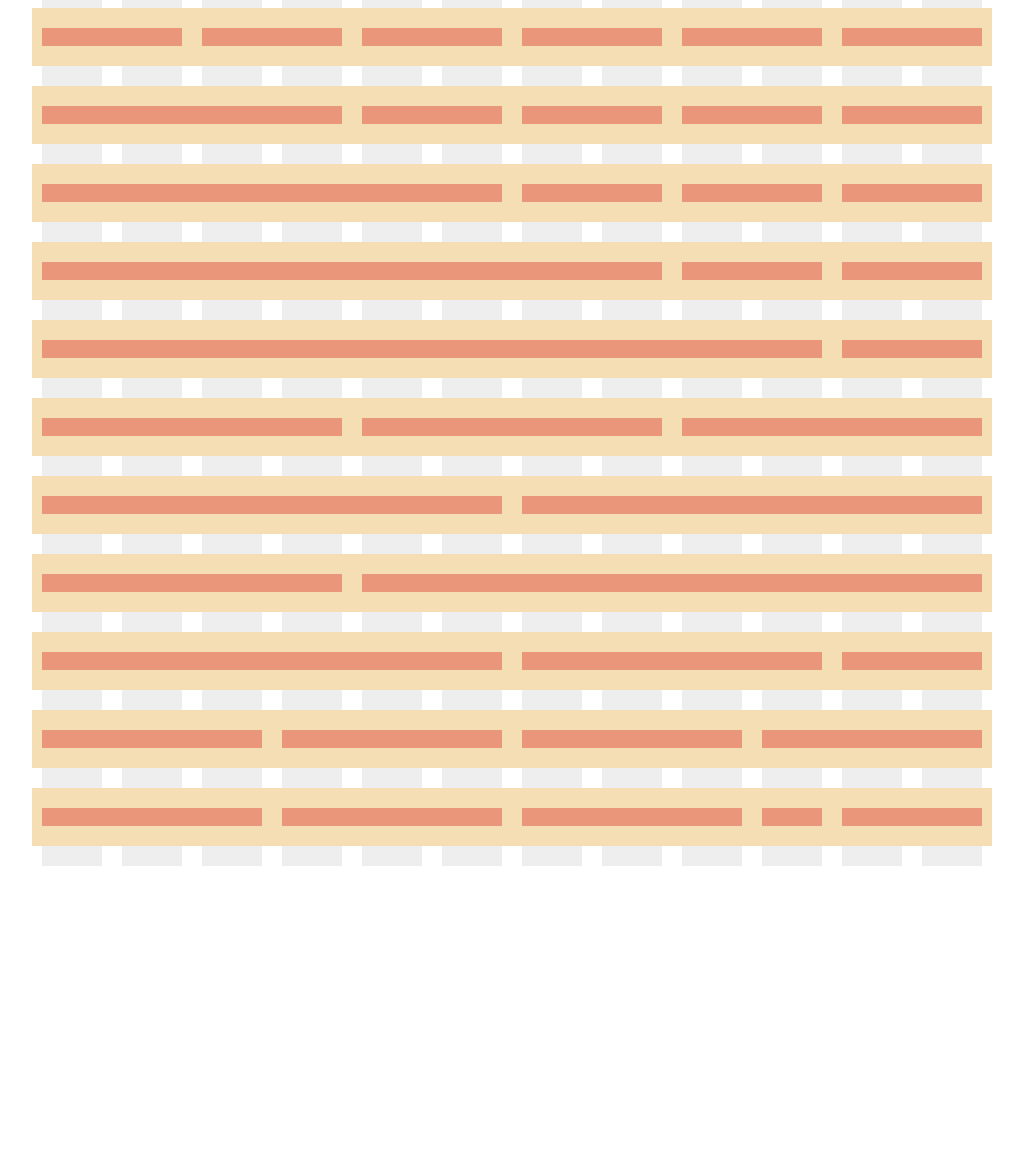
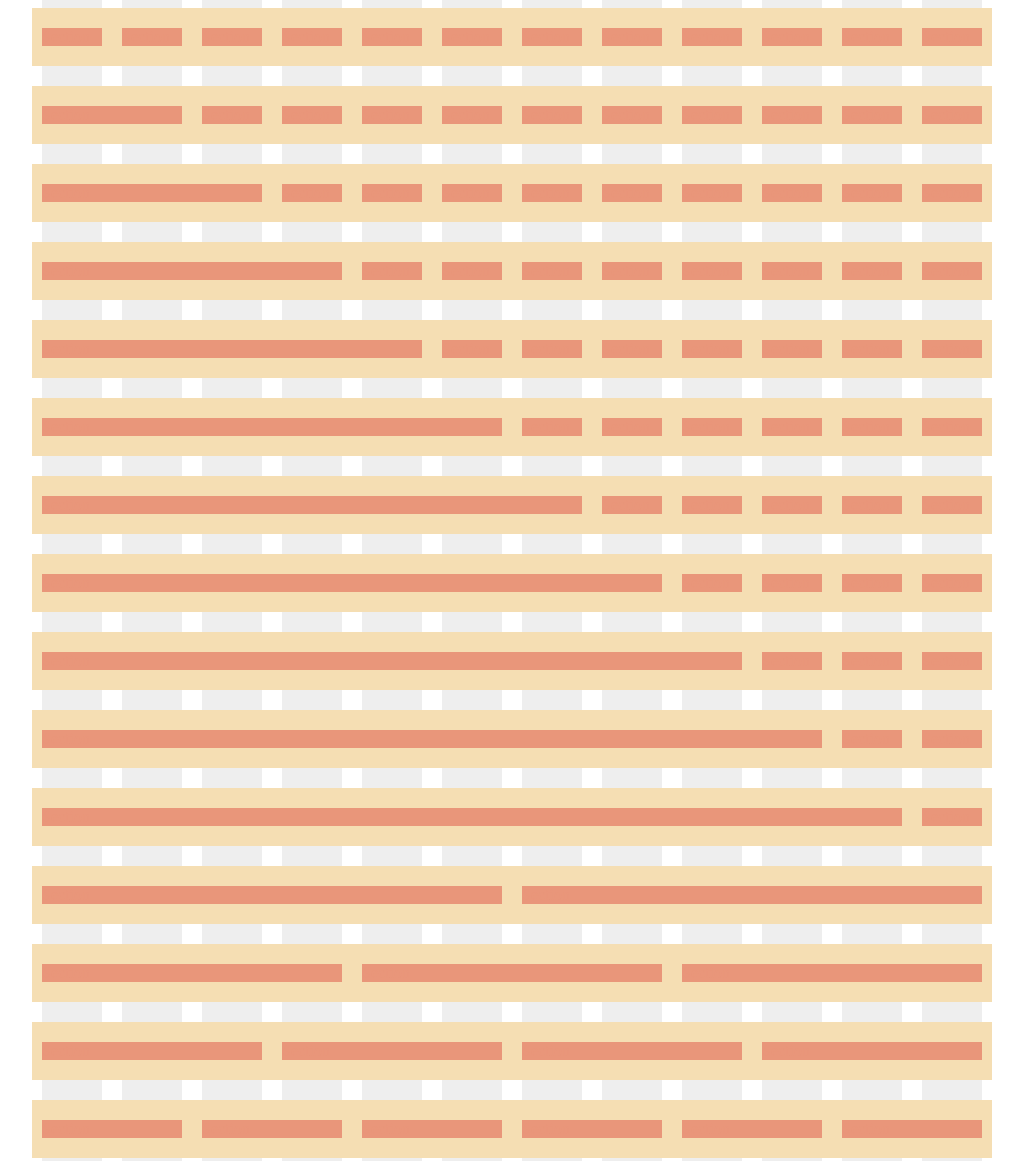
Before and after one commit to strange/css-sections, a plain HTML site: page example/index.html in a window 1280 px wide. Shown: the top 1161 px of the page, without its empty margins (128-1151 px from the left). Before the commit the page ends 866 px from the top, so only its background shows below. Drawn offline with Linux system fonts and the light colour scheme.

Commit message:
Moved from 6 to 12 sections in a container.

```diff
--- a/css/sections.compressed.css
+++ b/css/sections.compressed.css
@@ -1 +1 @@
-.sections{width:960px;overflow:hidden}.sections .section{float:left;display:inline;margin-left:10px;margin-right:10px;width:140px}.sections .section.halfweight{width:60px}.sections .section.sesquiweight{width:220px}.sections .section.doubleweight{width:300px}.sections .section.tripleweight{width:460px}.sections .section.quadweight{width:620px}.sections .section.quinweight{width:780px}
+.sections{width:960px;overflow:hidden}.sections .section{float:left;display:inline;margin-left:10px;margin-right:10px;width:60px}.sections .section.doubleweight{width:140px}.sections .section.tripleweight{width:220px}.sections .section.quadweight{width:300px}.sections .section.quinweight{width:380px}.sections .section.hexweight{width:460px}.sections .section.septweight{width:540px}.sections .section.octweight{width:620px}.sections .section.nonweight{width:700px}.sections .section.decweight{width:780px}.sections .section.undecweight{width:860px}
--- a/css/sections.css
+++ b/css/sections.css
@@ -8,12 +8,16 @@
     display: inline;
     margin-left: 10px;
     margin-right: 10px;
-    width: 140px;
+    width: 60px;
 }
 
-.sections .section.halfweight { width: 60px; }
-.sections .section.sesquiweight { width: 220px; }
-.sections .section.doubleweight { width: 300px; }
-.sections .section.tripleweight { width: 460px; }
-.sections .section.quadweight { width: 620px; }
-.sections .section.quinweight { width: 780px; }
+.sections .section.doubleweight { width: 140px; }
+.sections .section.tripleweight { width: 220px; }
+.sections .section.quadweight { width: 300px; }
+.sections .section.quinweight { width: 380px; }
+.sections .section.hexweight { width: 460px; }
+.sections .section.septweight { width: 540px; }
+.sections .section.octweight { width: 620px; }
+.sections .section.nonweight { width: 700px; }
+.sections .section.decweight { width: 780px; }
+.sections .section.undecweight { width: 860px; }
--- a/example/index.html
+++ b/example/index.html
@@ -17,9 +17,21 @@
             <div class="section">Section</div>
             <div class="section">Section</div>
             <div class="section">Section</div>
+            <div class="section">Section</div>
+            <div class="section">Section</div>
+            <div class="section">Section</div>
+            <div class="section">Section</div>
+            <div class="section">Section</div>
+            <div class="section">Section</div>
         </div>
         <div class="sections">
             <div class="section doubleweight">Section</div>
+            <div class="section">Section</div>
+            <div class="section">Section</div>
+            <div class="section">Section</div>
+            <div class="section">Section</div>
+            <div class="section">Section</div>
+            <div class="section">Section</div>
             <div class="section">Section</div>
             <div class="section">Section</div>
             <div class="section">Section</div>
@@ -30,46 +42,99 @@
             <div class="section">Section</div>
             <div class="section">Section</div>
             <div class="section">Section</div>
+            <div class="section">Section</div>
+            <div class="section">Section</div>
+            <div class="section">Section</div>
+            <div class="section">Section</div>
+            <div class="section">Section</div>
+            <div class="section">Section</div>
         </div>
         <div class="sections">
             <div class="section quadweight">Section</div>
+            <div class="section">Section</div>
+            <div class="section">Section</div>
+            <div class="section">Section</div>
+            <div class="section">Section</div>
+            <div class="section">Section</div>
+            <div class="section">Section</div>
             <div class="section">Section</div>
             <div class="section">Section</div>
         </div>
         <div class="sections">
             <div class="section quinweight">Section</div>
             <div class="section">Section</div>
+            <div class="section">Section</div>
+            <div class="section">Section</div>
+            <div class="section">Section</div>
+            <div class="section">Section</div>
+            <div class="section">Section</div>
+            <div class="section">Section</div>
+        </div>
+        <div class="sections">
+            <div class="section hexweight">Section</div>
+            <div class="section">Section</div>
+            <div class="section">Section</div>
+            <div class="section">Section</div>
+            <div class="section">Section</div>
+            <div class="section">Section</div>
+            <div class="section">Section</div>
+        </div>
+        <div class="sections">
+            <div class="section septweight">Section</div>
+            <div class="section">Section</div>
+            <div class="section">Section</div>
+            <div class="section">Section</div>
+            <div class="section">Section</div>
+            <div class="section">Section</div>
+        </div>
+        <div class="sections">
+            <div class="section octweight">Section</div>
+            <div class="section">Section</div>
+            <div class="section">Section</div>
+            <div class="section">Section</div>
+            <div class="section">Section</div>
+        </div>
+        <div class="sections">
+            <div class="section nonweight">Section</div>
+            <div class="section">Section</div>
+            <div class="section">Section</div>
+            <div class="section">Section</div>
+        </div>
+        <div class="sections">
+            <div class="section decweight">Section</div>
+            <div class="section">Section</div>
+            <div class="section">Section</div>
+        </div>
+        <div class="sections">
+            <div class="section undecweight">Section</div>
+            <div class="section">Section</div>
+        </div>
+        <div class="sections">
+            <div class="section hexweight">Section</div>
+            <div class="section hexweight">Section</div>
+        </div>
+        <div class="sections">
+            <div class="section quadweight">Section</div>
+            <div class="section quadweight">Section</div>
+            <div class="section quadweight">Section</div>
+        </div>
+        <div class="sections">
+            <div class="section tripleweight">Section</div>
+            <div class="section tripleweight">Section</div>
+            <div class="section tripleweight">Section</div>
+            <div class="section tripleweight">Section</div>
         </div>
         <div class="sections">
             <div class="section doubleweight">Section</div>
             <div class="section doubleweight">Section</div>
             <div class="section doubleweight">Section</div>
+            <div class="section doubleweight">Section</div>
+            <div class="section doubleweight">Section</div>
+            <div class="section doubleweight">Section</div>
         </div>
         <div class="sections">
-            <div class="section tripleweight">Section</div>
-            <div class="section tripleweight">Section</div>
-        </div>
-        <div class="sections">
-            <div class="section doubleweight">Section</div>
             <div class="section quadweight">Section</div>
-        </div>
-        <div class="sections">
-            <div class="section tripleweight">Section</div>
-            <div class="section doubleweight">Section</div>
-            <div class="section">Section</div>
-        </div>
-        <div class="sections">
-            <div class="section sesquiweight">Section</div>
-            <div class="section sesquiweight">Section</div>
-            <div class="section sesquiweight">Section</div>
-            <div class="section sesquiweight">Section</div>
-        </div>
-        <div class="sections">
-            <div class="section sesquiweight">Section</div>
-            <div class="section sesquiweight">Section</div>
-            <div class="section sesquiweight">Section</div>
-            <div class="section halfweight">Section</div>
-            <div class="section">Section</div>
+            <div class="section octweight">Section</div>
         </div>
     </body>
 </html>
```
Also changed, not shown: README.txt.
